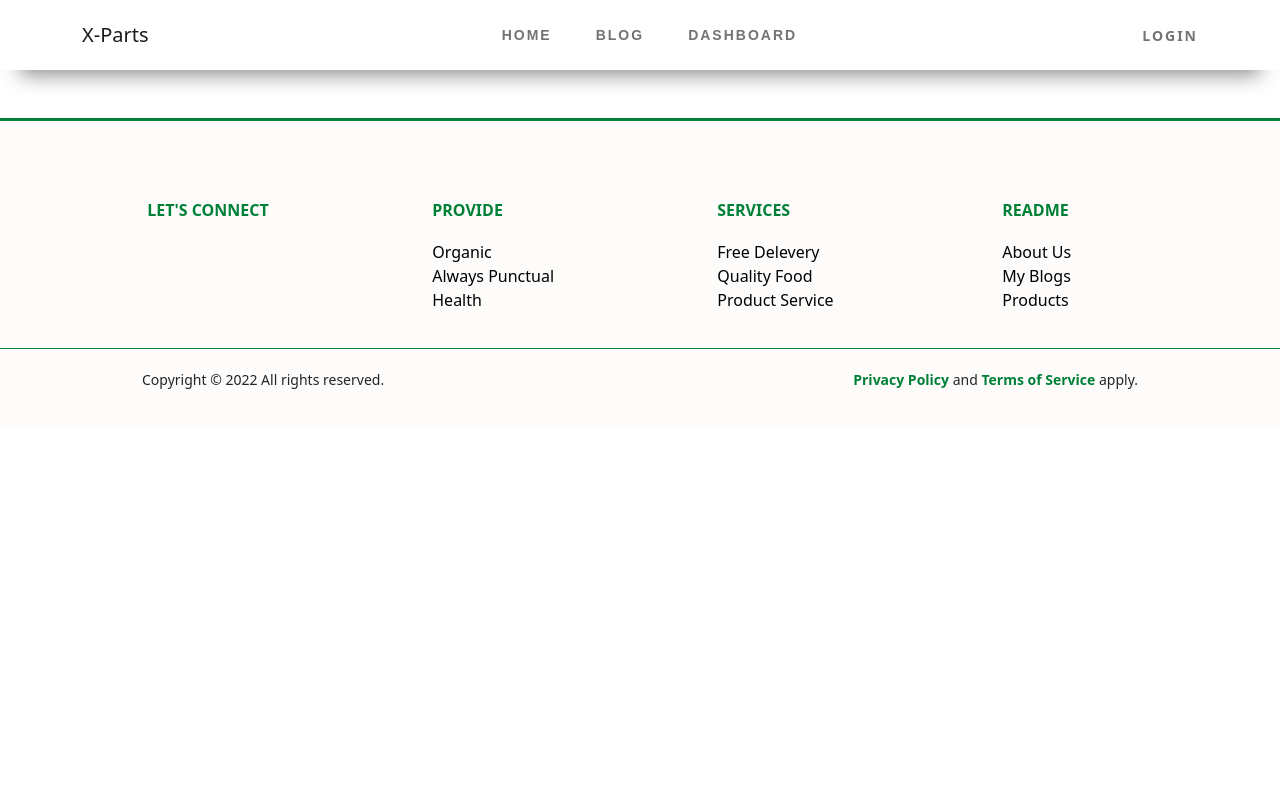
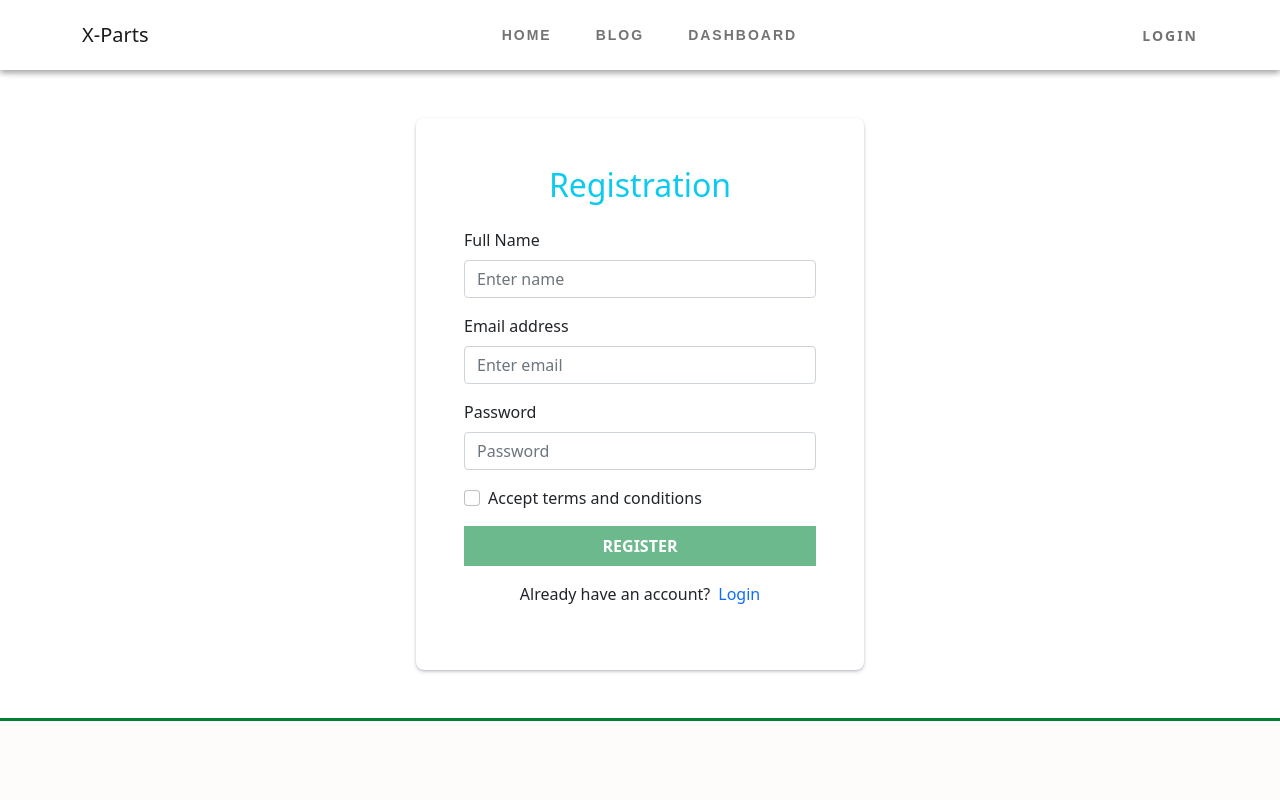
Before and after one commit to gm-zesan/X-Parts-client, a React (Create React App) app: page /register in a window 1280 px wide. Shown: the top 800 px of the page. Built offline with nearby package versions, Linux system fonts and the light colour scheme; no server answers.

Commit message:
authentication complete

```diff
--- a/src/App.js
+++ b/src/App.js
@@ -5,6 +5,7 @@ import Home from './Pages/Home/Home';
 import Header from './Pages/Shared/Header/Header';
 import Footer from './Pages/Shared/Footer/Footer';
 import Login from './Pages/RegisterLogin/Login/Login';
+import Register from './Pages/RegisterLogin/Registration/Registration';
 
 function App() {
   return (
@@ -14,6 +15,7 @@ function App() {
               <Route path="/" element={<Home></Home>}></Route>
               <Route path="/blog" element={<Blog></Blog>}></Route>
               <Route path="/login" element={<Login></Login>}></Route>
+              <Route path="/register" element={<Register></Register>}></Route>
           </Routes>
           <Footer></Footer>
       </div>
--- a/src/Pages/Home/Home.css
+++ b/src/Pages/Home/Home.css
@@ -61,7 +61,7 @@
     padding: 35px 25px;
     border-radius: 10px !important;
     border: none !important;
-    box-shadow: rgba(99, 99, 99, 0.2) 0px 2px 8px 0px;
+    box-shadow: rgba(50, 50, 93, 0.25) 0px 2px 5px -1px, rgba(0, 0, 0, 0.3) 0px 1px 3px -1px;
 }
 .soldout-badge {
     transform: rotate(-45deg) !important;
--- a/src/Pages/RegisterLogin/Login/Login.js
+++ b/src/Pages/RegisterLogin/Login/Login.js
@@ -9,7 +9,6 @@ import {
 import "./login.css";
 import auth from "../../../firebase.init";
 import SocialLogin from "../SocialLogin/SocialLogin";
-import Header from "../../Shared/Header/Header";
 import Loading from "../../Shared/Loading/Loading";
 const Login = () => {
     const navigate = useNavigate();
@@ -20,28 +19,30 @@ const Login = () => {
 
     const [signInWithEmailAndPassword, user, loading, error] =
         useSignInWithEmailAndPassword(auth);
-    const [user1] = useAuthState(auth);
+    // const [user1] = useAuthState(auth);
 
-    if (user1) {
-        const url = `https://desolate-plateau-21312.herokuapp.com/login`;
-        fetch(url, {
-            method: "POST",
-            headers: {
-                "content-type": "application/json",
-            },
-            body: JSON.stringify({ email: user1.email }),
-        })
-            .then((res) => res.json())
-            .then((data) => {
-                localStorage.setItem("accessToken", data.token);
-                navigate(from, { replace: true });
-            });
-    }
+    // if (user1) {
+    //     const url = `https://desolate-plateau-21312.herokuapp.com/login`;
+    //     fetch(url, {
+    //         method: "POST",
+    //         headers: {
+    //             "content-type": "application/json",
+    //         },
+    //         body: JSON.stringify({ email: user1.email }),
+    //     })
+    //         .then((res) => res.json())
+    //         .then((data) => {
+    //             localStorage.setItem("accessToken", data.token);
+    //             navigate(from, { replace: true });
+    //         });
+    // }
 
     if (loading) {
         return <Loading></Loading>;
     }
-
+    if (user) {
+        navigate(from, { replace: true });
+    }
     if (error) {
         errorElement = (
             <div>
@@ -82,9 +83,9 @@ const Login = () => {
                         />
                     </Form.Group>
 
-                    <Button className="btn-custom-special mt-3" type="submit">
+                    <button className="btn-custom mt-3" type="submit">
                         Login
-                    </Button>
+                    </button>
                     <div className="forgot-password mt-3">
                         <Link to="/forgotPass">Forgot Password</Link>
                     </div>
--- a/src/Pages/RegisterLogin/Login/login.css
+++ b/src/Pages/RegisterLogin/Login/login.css
@@ -1,40 +1,58 @@
 .register {
-    background-image: linear-gradient(
-        to top,
-        aliceblue,
-        #f2fef8
-    );
     border-radius: 8px;
     width: 35%;
     margin: 0 auto;
-    box-shadow: rgba(50, 50, 93, 0.25) 0px 50px 100px -20px,
-        rgba(0, 0, 0, 0.3) 0px 30px 60px -30px,
-        rgba(10, 37, 64, 0.35) 0px -2px 6px 0px inset;
+    box-shadow: rgba(50, 50, 93, 0.25) 0px 2px 5px -1px, rgba(0, 0, 0, 0.3) 0px 1px 3px -1px;
 }
-.input-form:focus{
-    box-shadow: none!important;
-    border: 1px solid #ced4da!important;
+.input-form:focus {
+    box-shadow: none !important;
+    border: 1px solid #ced4da !important;
 }
 
-input#formBasicCheckbox,label.form-check-label{
-    box-shadow: none!important;
+input#formBasicCheckbox,
+label.form-check-label {
+    box-shadow: none !important;
     cursor: pointer;
 }
-.have-an-account:focus{
-    box-shadow: none!important;
+.have-an-account:focus {
+    box-shadow: none !important;
     cursor: pointer;
 }
-.forgot-password a{
+.forgot-password a {
     color: #25aae1;
     text-decoration: none;
 }
-.forgot-password a:hover{
+.forgot-password a:hover {
     color: gray;
 }
-.sign-toggle a{
+.sign-toggle a {
     text-decoration: none;
 }
-.sign-toggle a:hover{
+.sign-toggle a:hover {
     text-decoration: none;
     color: gray;
 }
+.btn-custom,.reg {
+    font-size: 16px;
+    padding: 6px 20px 6px;
+    border: 2px solid #008037;
+    background-color: #008037;
+    font-weight: 600;
+    text-transform: uppercase;
+    text-decoration: none;
+    width: 100%;
+    text-align: center;
+    display: inline-block;
+    transition: 0.25s ease-in;
+    color: #fff;
+}
+.reg:disabled,
+.reg[disabled]{
+    border: 2px solid #6bb98d;
+    background-color: #6bb98d;
+}
+.btn-custom:hover {
+    background-color: transparent;
+    color: #008037;
+    text-decoration: none;
+}
--- a/src/Pages/RegisterLogin/Registration/Registration.js
+++ b/src/Pages/RegisterLogin/Registration/Registration.js
@@ -1,24 +1,23 @@
 import React, { useState } from "react";
-import { Button, Form } from "react-bootstrap";
+import { Form } from "react-bootstrap";
 import { Link, useNavigate } from "react-router-dom";
 import auth from "../../../firebase.init";
 import {
     useCreateUserWithEmailAndPassword,
     useUpdateProfile,
 } from "react-firebase-hooks/auth";
-import SocialLogin from "../SocialLogin/SocialLogin";
-import Header from "../../Shared/Header/Header";
 import Loading from "../../Shared/Loading/Loading";
 const Register = () => {
     const [terms, setTerms] = useState(false);
     const navigate = useNavigate();
 
     let errorElement;
-    const [createUserWithEmailAndPassword, user, loading, error] =
-        useCreateUserWithEmailAndPassword(auth, { sendEmailVerification :true});
+    const [createUserWithEmailAndPassword, loading, error] =
+        useCreateUserWithEmailAndPassword(auth, {
+            sendEmailVerification: true,
+        });
 
     const [updateProfile] = useUpdateProfile(auth);
-
 
     if (loading) {
         return <Loading></Loading>;
@@ -43,7 +42,6 @@ const Register = () => {
     };
     return (
         <div>
-            <Header></Header>
             <div className="my-5 mx-auto">
                 <div className="register p-5">
                     <h2 className="text-center text-info pb-3">Registration</h2>
@@ -90,13 +88,13 @@ const Register = () => {
                                 label="Accept terms and conditions"
                             />
                         </Form.Group>
-                        <Button
+                        <button
                             disabled={!terms}
-                            className="btn-custom-special"
+                            className="reg"
                             type="submit"
                         >
                             Register
-                        </Button>
+                        </button>
                     </Form>
                     {errorElement}
                     <p className="text-center sign-toggle mt-3">
@@ -105,7 +103,6 @@ const Register = () => {
                             Login
                         </Link>
                     </p>
-                    <SocialLogin></SocialLogin>
                 </div>
             </div>
         </div>
--- a/src/Pages/RegisterLogin/SocialLogin/SocialLogin.js
+++ b/src/Pages/RegisterLogin/SocialLogin/SocialLogin.js
@@ -3,6 +3,7 @@ import auth from "../../../firebase.init";
 import { useSignInWithGoogle } from "react-firebase-hooks/auth";
 import { useLocation, useNavigate } from "react-router-dom";
 import "./SocialLogin.css";
+import Loading from "../../Shared/Loading/Loading";
 const SocialLogin = () => {
     const navigate = useNavigate();
     const location = useLocation();
@@ -17,11 +18,7 @@ const SocialLogin = () => {
         navigate(from, { replace: true });
     }
     if (loading) {
-        loadingElement = (
-            <div>
-                <p className="text-info">Loading...</p>
-            </div>
-        );
+        return <Loading></Loading>;
     }
     if (error) {
         errorElement = (
--- a/src/Pages/Shared/Header/Header.css
+++ b/src/Pages/Shared/Header/Header.css
@@ -1,7 +1,7 @@
 
 nav.navbar {
     height: 70px;
-    box-shadow: rgba(0, 0, 0, 0.45) 0px 25px 20px -20px;
+    box-shadow: rgba(0, 0, 0, 0.16) 0px 3px 6px, rgba(0, 0, 0, 0.23) 0px 3px 6px;
 }
 .navbar-nav {
     align-items: center;
```
Also changed, not shown: src/Pages/RegisterLogin/Registration/registration.css (deleted).
